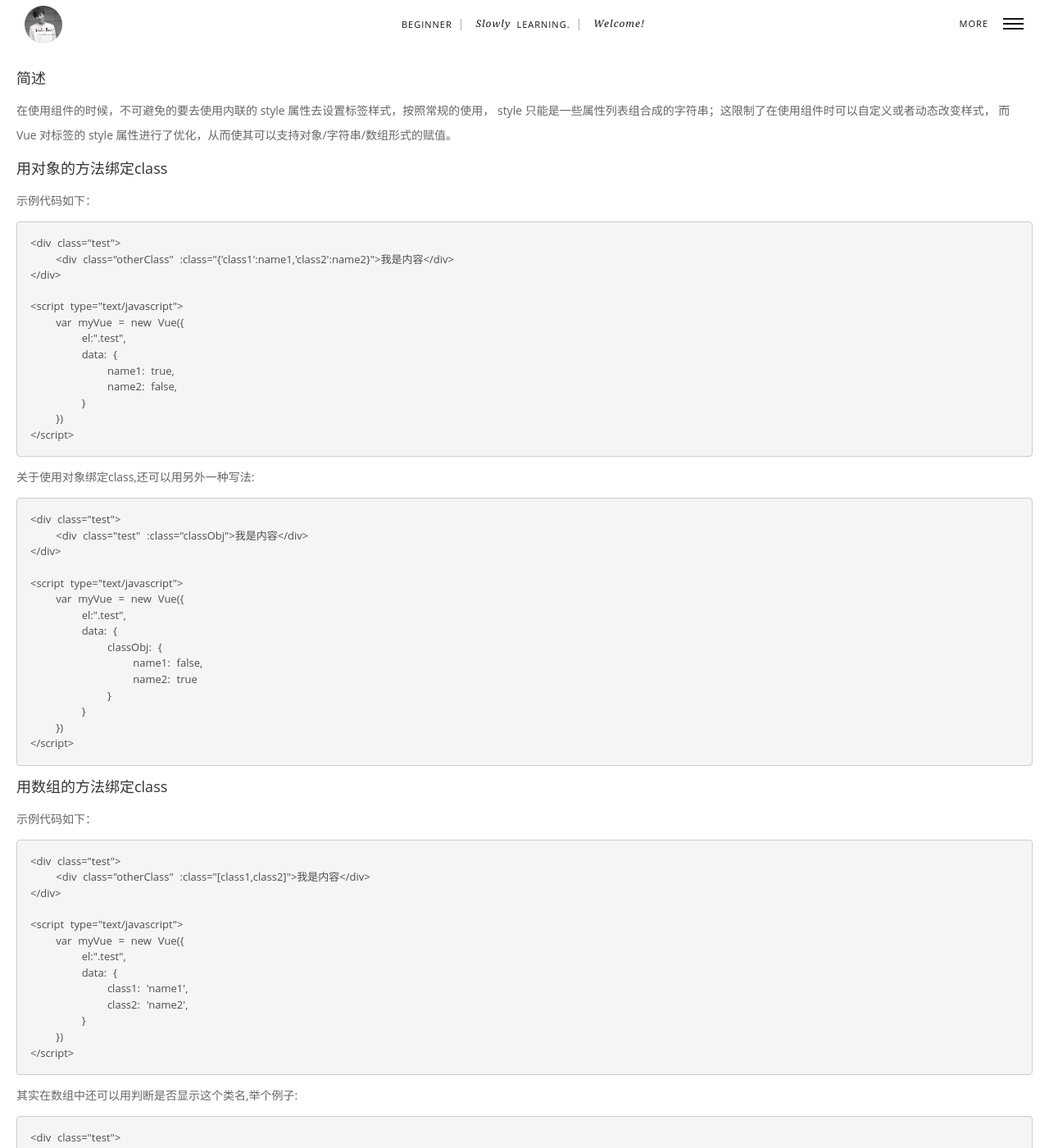
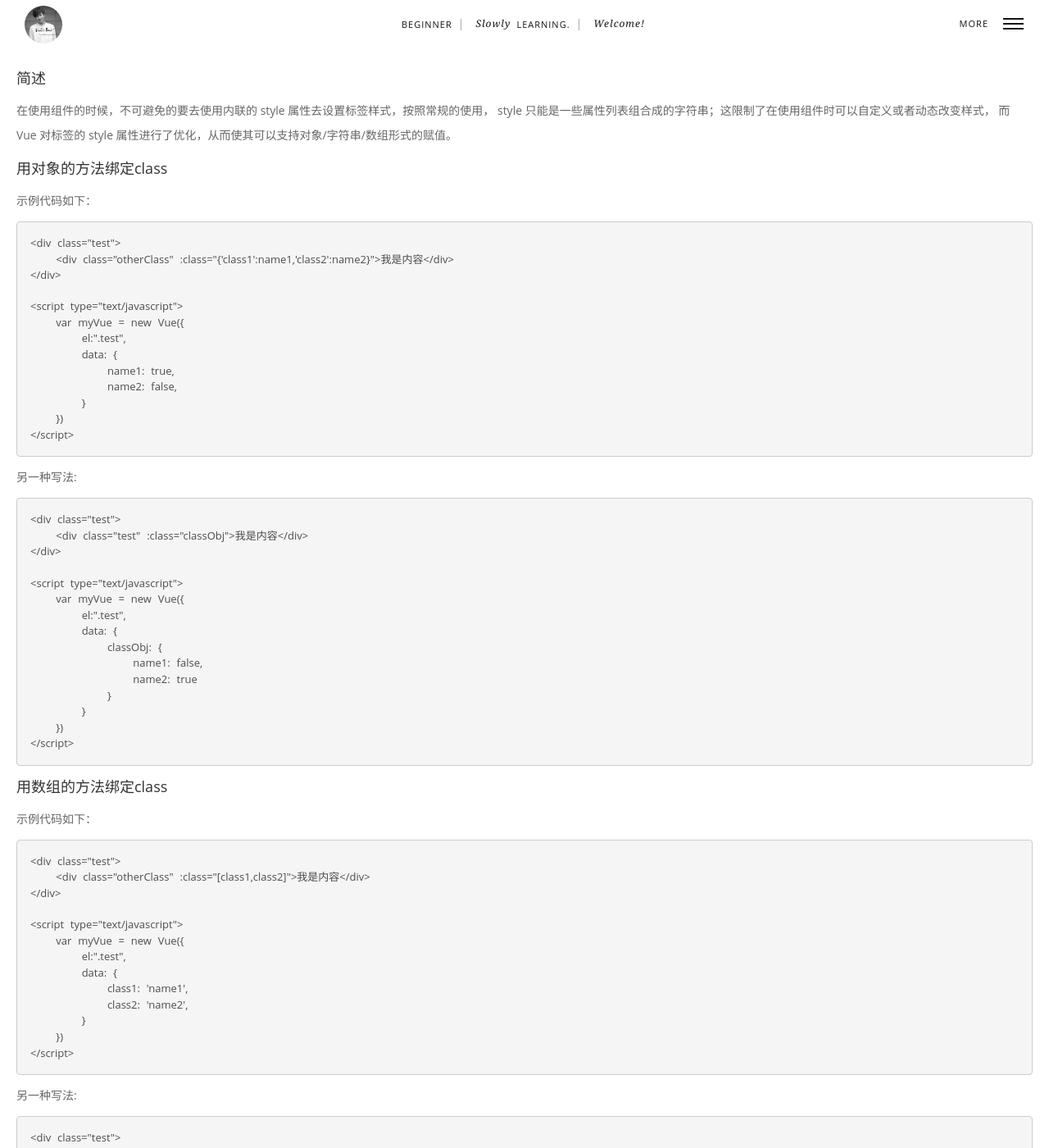
Before and after one commit to wangjiaoxia/wangjiaoxia.github.io, a Jekyll site: the page built from _posts/17-06-16-vue.js-5.markdown, in a window 1280 px wide and 1400 px high. Shown: the whole window at 82% size. Built offline with Jekyll 4.4.1, drawn with Linux system fonts in a browser that asks for light colours; comment, search, counter and statistics services are not loaded; some of the changed text lies outside the part shown.

Commit message:
add vue 5

````diff
--- a/_posts/17-06-16-vue.js-5.markdown
+++ b/_posts/17-06-16-vue.js-5.markdown
@@ -29,7 +29,7 @@ style 只能是一些属性列表组合成的字符串；这限制了在使用
 </script>
 ```
 
-关于使用对象绑定class,还可以用另外一种写法:
+另一种写法:
 
 ```javascript
 <div class="test">
@@ -69,7 +69,7 @@ style 只能是一些属性列表组合成的字符串；这限制了在使用
 </script>
 ```
 
-其实在数组中还可以用判断是否显示这个类名,举个例子:
+另一种写法:
 
 ```javascript
 <div class="test">
@@ -129,7 +129,7 @@ style 只能是一些属性列表组合成的字符串；这限制了在使用
 </script>
 ```
 
-其实也可以写为第二种方式:
+另一种写法:
 
 ```javascript
 <div class="test">
````
Also changed, not shown: other parts of _posts/17-06-16-vue.js-5.markdown (+4 -0 lines).
